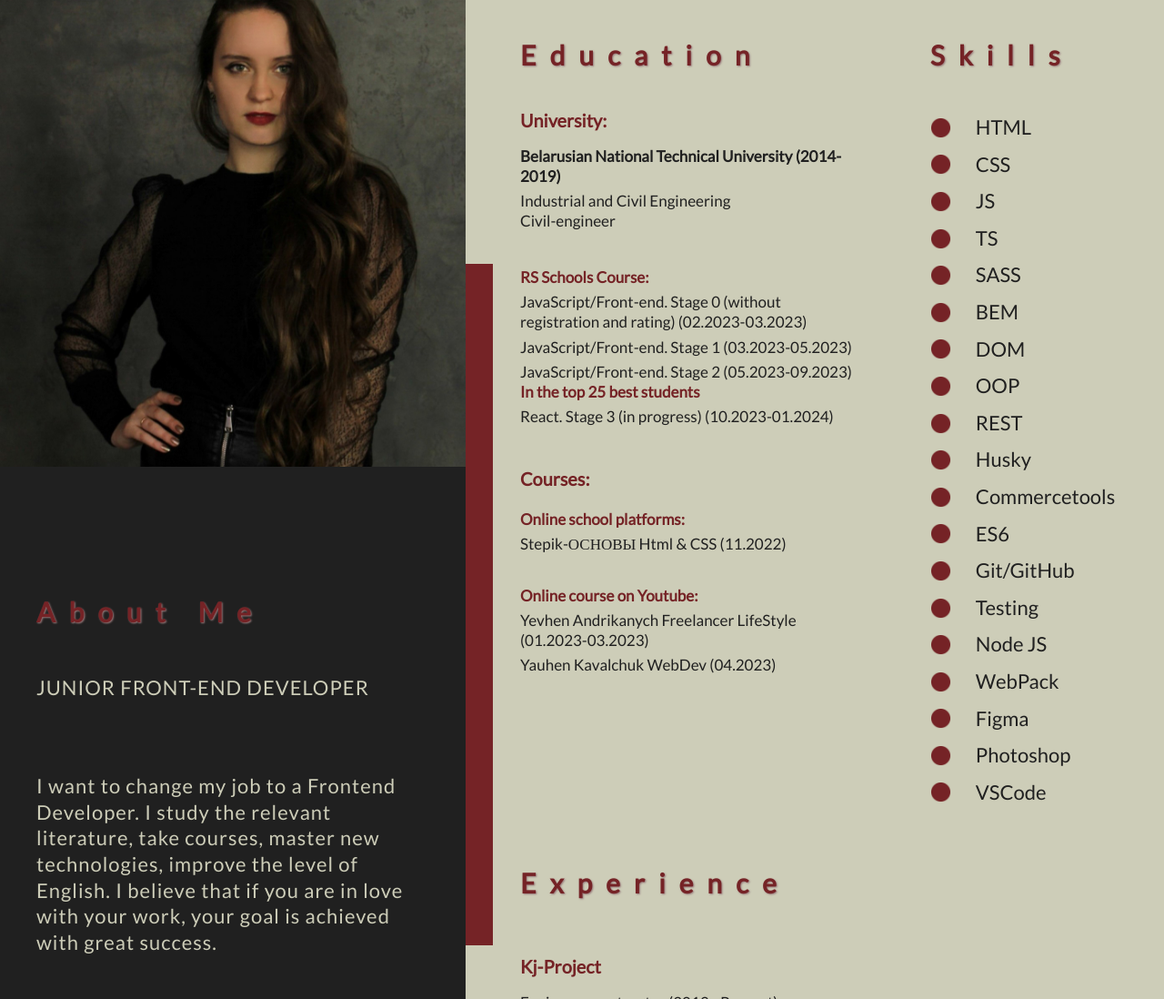
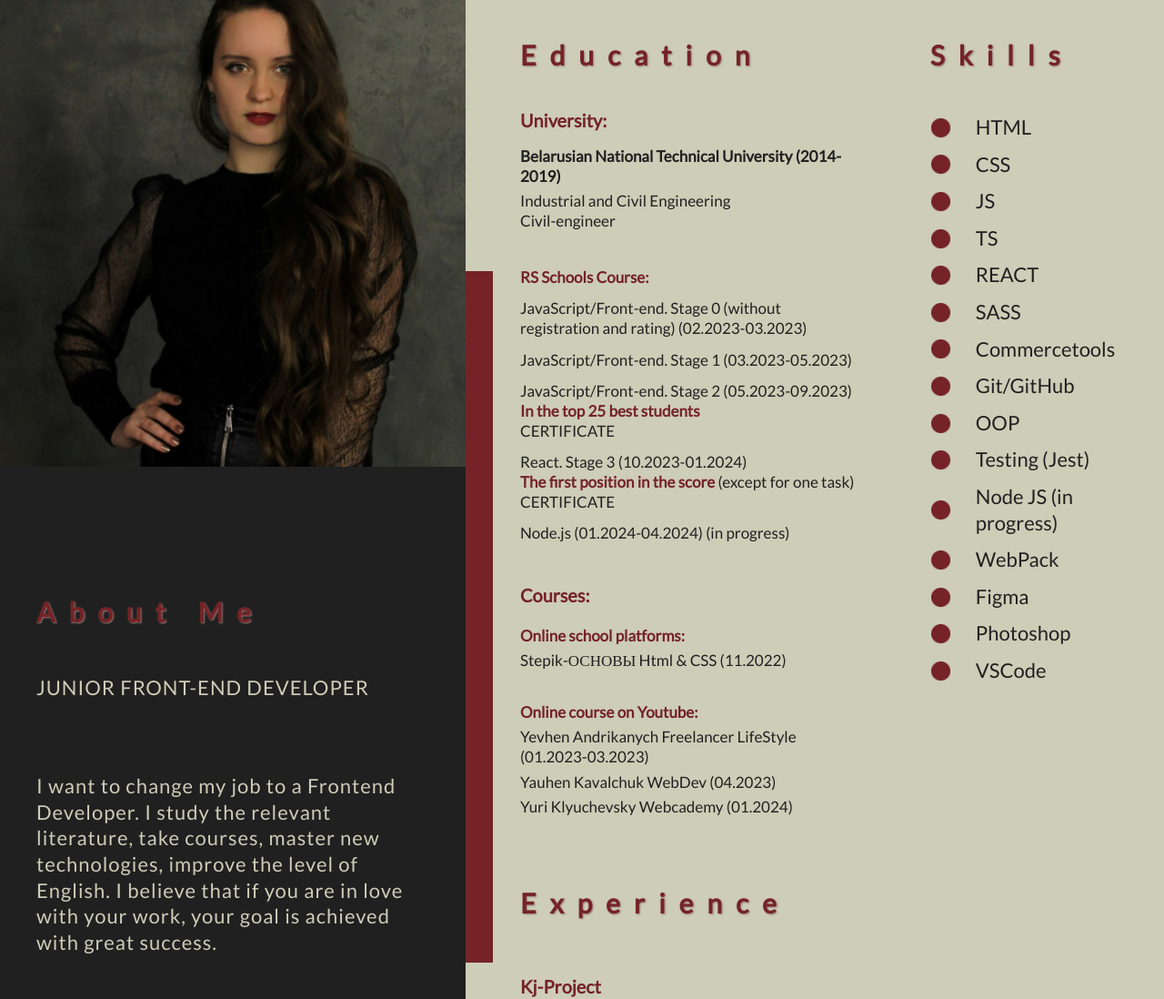
Before and after one commit to KaterinaMysl/rsschool-cv, a plain HTML site: page index.html in a window 1280 px wide. Shown: the part 279-1377 px from the top of the page at 91% size. Drawn offline with Linux system fonts and the light colour scheme.

Commit message:
feat: add change to info

```diff
--- a/css/style.css
+++ b/css/style.css
@@ -394,6 +394,9 @@ blockquote:before {
 .content__skills {
   padding: 0px 0px 0px 50px;
 }
+.rs li {
+  margin-top: 7px;
+}
 .skills ul li {
   padding: 6px 0 6px 50px;
   background-image: url(../img/circle.png);
@@ -414,7 +417,7 @@ blockquote:before {
   }
 }
 .content__projects {
-  padding: 0px 0px 130px 0px;
+  padding: 0px 0px 150px 0px;
 }
 
 /* .content__code {
--- a/index.html
+++ b/index.html
@@ -144,14 +144,13 @@
                             </li>
                           </ul>
                         </li>
-                        <li class="education__medium-title medium-title medium">
+                        <li class="education__medium-title medium-title medium rs">
                           RS Schools Course:
                           <ul>
                             <li class="education__dark dark">
                               <a href="https://rs.school/js-stage0/"
                                 >JavaScript/Front-end. Stage 0 (without
-                                registration and rating) (02.2023-03.2023)</a
-                              >
+                                registration and rating) (02.2023-03.2023)</a>
                             </li>
                             <li class="education__dark dark">
                               <a href="https://rs.school/js/"
@@ -161,14 +160,24 @@
                             <li class="education__dark dark">
                               <a href="https://rs.school/js/"
                                 >JavaScript/Front-end. Stage 2
-                                (05.2023-09.2023) <span class="top-list">In the top 25 best students</span>
-                              </a          >
+                                (05.2023-09.2023) <br>
+                                <span class="top-list">In the top 25 best students</span>
+                              </a> <br>
+                              <a href="https://app.rs.school/certificate/yjs6kzg4"> CERTIFICATE </a>
                             </li>
                             <li class="education__dark dark">
                               <a href="https://rs.school/react/"
-                                >React. Stage 3 (in progress)
-                                (10.2023-01.2024)</a
-                              >
+                                >React. Stage 3
+                                (10.2023-01.2024)  <br>
+                                <span class="top-list">The first position in the score</span> (except for one task)
+                              </a>
+                              <a href="https://app.rs.school/certificate/hstnjrcp"> CERTIFICATE </a>
+                            </li>
+                            <li class="education__dark dark">
+                              <a href="https://rs.school/nodejs/"
+                                >Node.js
+                                (01.2024-04.2024) (in progress)
+                              </a>
                             </li>
                           </ul>
                         </li>
@@ -207,6 +216,13 @@
                                 Yauhen Kavalchuk WebDev (04.2023)
                               </a>
                             </li>
+                            <li class="education__dark dark">
+                              <a
+                                href="https://www.youtube.com/@WebCademyd"
+                              >
+                              Yuri Klyuchevsky Webcademy (01.2024)
+                              </a>
+                            </li>
                           </ul>
                         </li>
                       </ul>
@@ -224,17 +240,13 @@
                         <li>CSS</li>
                         <li>JS</li>
                         <li>TS</li>
+                        <li>REACT</li>
                         <li>SASS</li>
-                        <li>BEM</li>
-                        <li>DOM</li>
+                        <li>Commercetools</li>
+                        <li>Git/GitHub</li>
                         <li>OOP</li>
-                        <li>REST</li>
-                        <li>Husky</li>
-                        <li>Commercetools</li>
-                        <li>ES6</li>
-                        <li>Git/GitHub</li>
-                        <li>Testing</li>
-                        <li>Node JS</li>
+                        <li>Testing (Jest)</li>
+                        <li>Node JS (in progress)</li>
                         <li>WebPack</li>
                         <li>Figma</li>
                         <li>Photoshop</li>
```
Also changed, not shown: печать/index-печать.html (renamed from index-печать.html).
